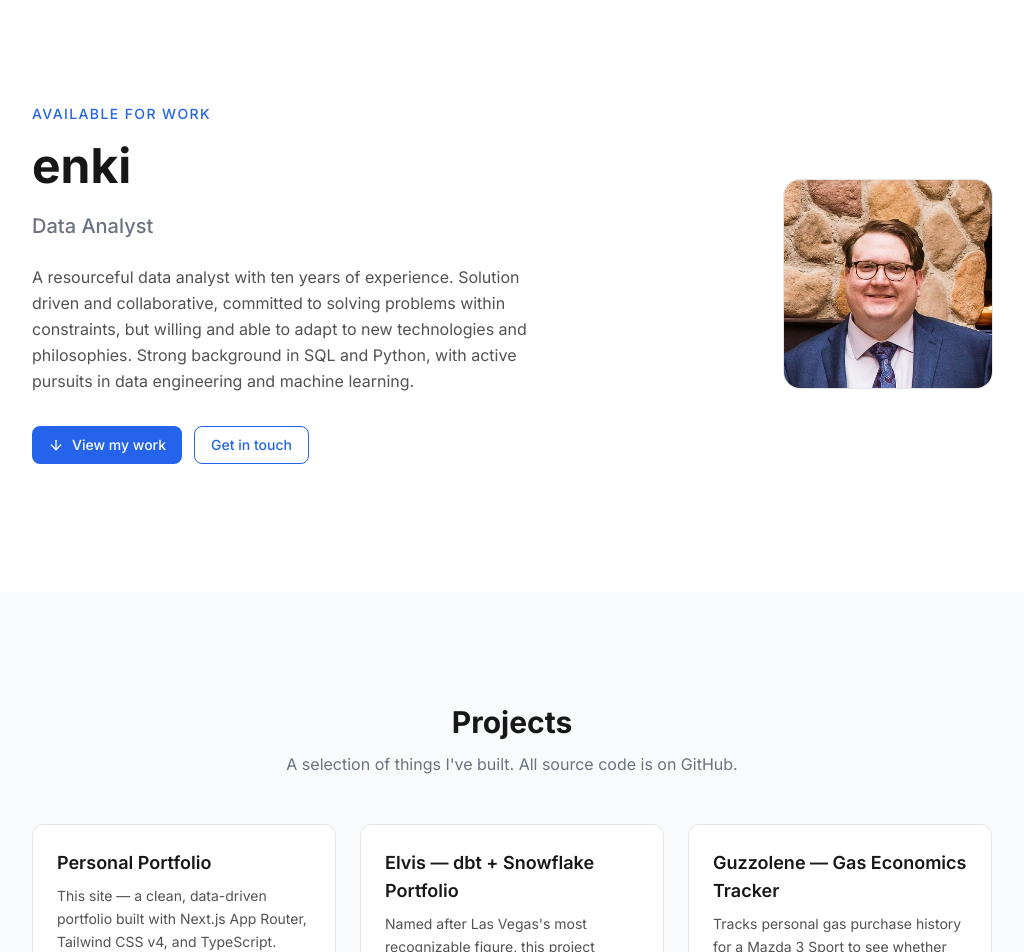
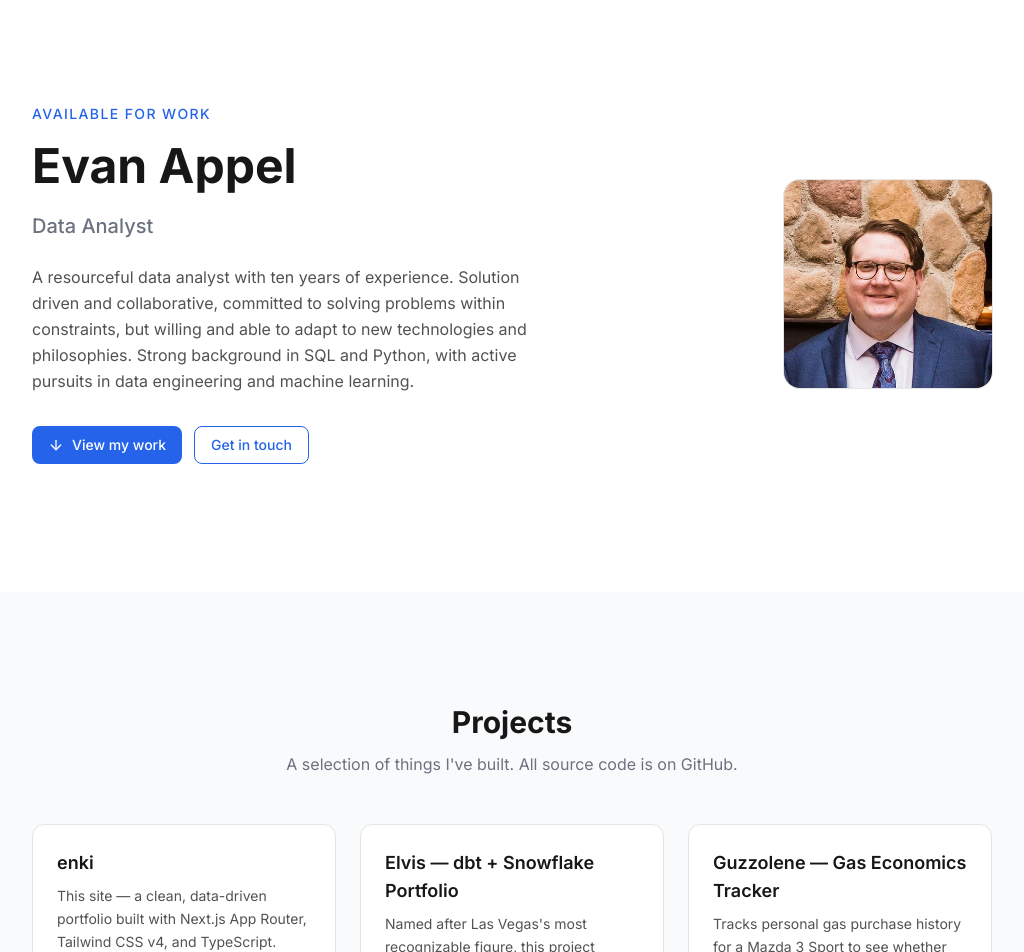
Before and after one commit to EvanWAppel/website, a Next.js app: page / in a window 1280 px wide. Shown: the part 80-1032 px from the top of the page, without its empty margins (128-1152 px from the left). Built offline with nearby package versions, Linux system fonts and the light colour scheme.

Commit message:
putting my name on the site

```diff
--- a/data/projects.ts
+++ b/data/projects.ts
@@ -3,7 +3,7 @@ import type { Project } from "@/types";
 export const projects: Project[] = [
   {
     id: "portfolio",
-    title: "Personal Portfolio",
+    title: "enki",
     description:
       "This site — a clean, data-driven portfolio built with Next.js App Router, Tailwind CSS v4, and TypeScript. Zero-config Vercel deployment.",
     tech: ["Next.js", "TypeScript", "Tailwind CSS", "Vercel"],
--- a/data/site.ts
+++ b/data/site.ts
@@ -1,7 +1,7 @@
 import type { SiteConfig } from "@/types";
 
 export const siteConfig: SiteConfig = {
-  name: "enki",
+  name: "Evan Appel",
   title: "Data Analyst",
   bio: "A resourceful data analyst with ten years of experience. Solution driven and collaborative, committed to solving problems within constraints, but willing and able to adapt to new technologies and philosophies. Strong background in SQL and Python, with active pursuits in data engineering and machine learning.",
   photo: "/photo.jpg",
```
